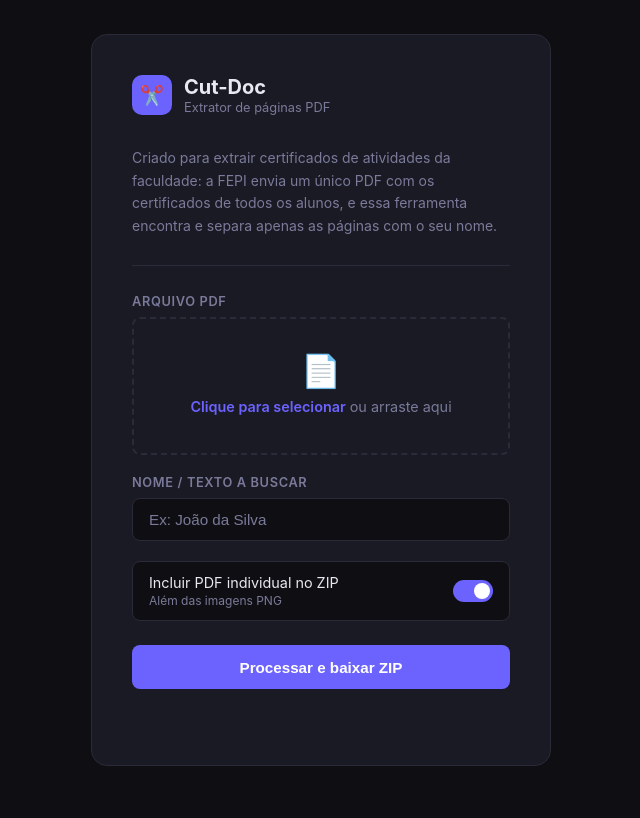
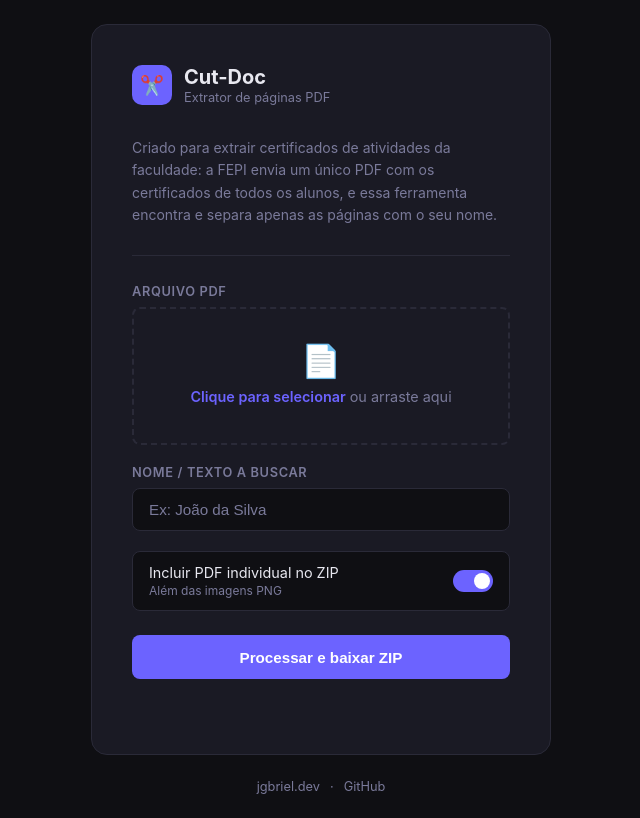
Before and after one commit to jgabriel-io/extrator-de-pdf, a Flask app: page / in a window 1280 px wide. Shown: the whole page, without its empty margins (319-959 px from the left). Before the commit the page ends 766 px from the top, so only its background shows below. Run offline with Flask 3, Linux system fonts and the light colour scheme.

Commit message:
feat: add footer with personal site and GitHub links

```diff
--- a/templates/index.html
+++ b/templates/index.html
@@ -202,6 +202,24 @@
     }
 
     @keyframes spin { to { transform: rotate(360deg); } }
+
+    /* Footer */
+    .footer {
+      margin-top: 1.5rem;
+      text-align: center;
+      font-size: .8rem;
+      color: var(--muted);
+    }
+
+    .footer a {
+      color: var(--muted);
+      text-decoration: none;
+      transition: color .2s;
+    }
+
+    .footer a:hover { color: var(--text); }
+
+    .footer span { margin: 0 .4rem; }
   </style>
 </head>
 <body>
@@ -246,6 +264,12 @@
 
     <div id="status"></div>
   </div>
+
+  <footer class="footer">
+    <a href="https://jgbriel.dev" target="_blank" rel="noopener">jgbriel.dev</a>
+    <span>·</span>
+    <a href="https://github.com/jgbriel-io" target="_blank" rel="noopener">GitHub</a>
+  </footer>
 
   <script>
     let savePdf = true;
```
Also changed, not shown: README.md.
